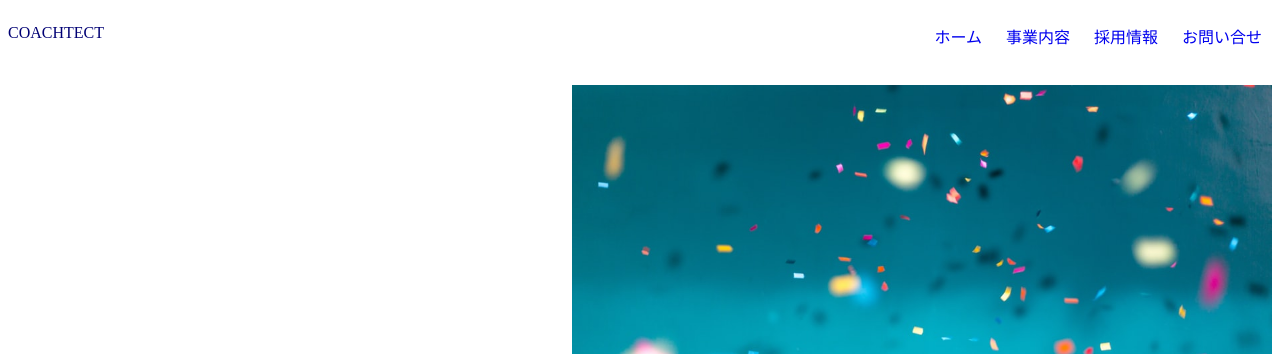
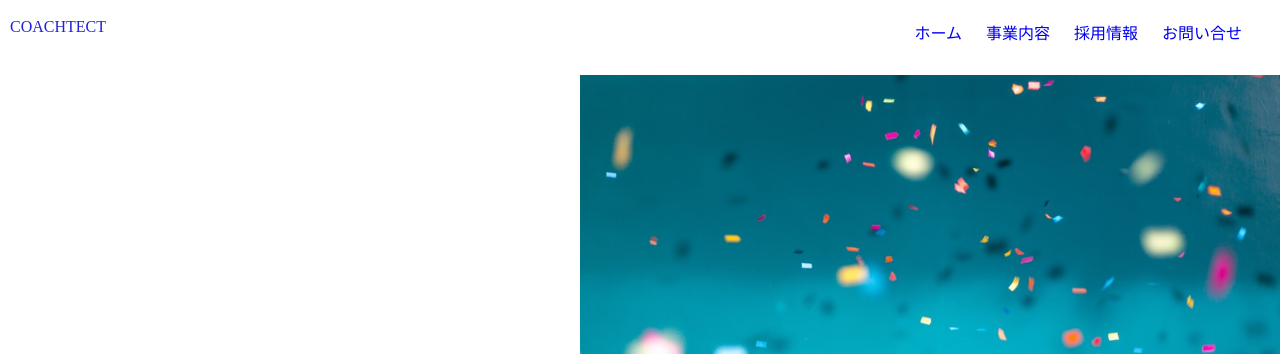
Before and after one commit to yanagimuneyoshi/20230307_coachtech_css, a plain HTML site: page index.html in a window 1280 px wide. Shown: the top 354 px of the page. Drawn offline with Linux system fonts and the light colour scheme.

Commit message:
任意のメッセージ

```diff
--- a/style.css
+++ b/css/index.css
@@ -1,37 +1,44 @@
 
 
 header div p {
-    color: #000074;
+  color: #2121d5;
 }
-header div nav {
+
+header div p {
+  position: absolute;
+  top: 2px;
+  left: 10px;
+}
+
+header div nav ul {
   text-align: right;
 
 }
 
 header div nav ul {
-  margin: 10;
-  padding: 0;
+  margin: 10px;
+  padding: 10px;
 }
 
-header div nav ul li {
-  text-decoration-line:  none;
+header div nav ul a {
+  text-decoration-line: none;
   list-style: none;
   display: inline;
   width: auto;
-  margin: 0 10px;
+  margin: 10px 10px;
 }
 header div nav ul li a {
   text-decoration: none;
 }
 
 
-.header {
-  display: flex;
+header div nav ul li {
+  display: inline;
   justify-content: space-between;
 }
 
 
-.imgbox {
+div nav ul li {
   position: relative;
 }
 
--- /dev/null
+++ b/css/reset.css
@@ -0,0 +1,69 @@
+header div p {
+  color: #2121d5;
+}
+
+header div p {
+  position: absolute;
+  top: 2px;
+  left: 10px;
+}
+
+header div nav ul {
+  text-align: right;
+
+}
+
+header div nav ul {
+  margin: 10px;
+  padding: 10px;
+}
+
+header div nav ul a {
+  text-decoration-line: none;
+  list-style: none;
+  display: inline;
+  width: auto;
+  margin: 10px 10px;
+}
+
+header div nav ul li a {
+  text-decoration: none;
+}
+
+
+header div nav ul li {
+  display: inline;
+  justify-content: space-between;
+}
+
+
+div nav ul li {
+  position: relative;
+}
+
+img {
+  width: 100%;
+  height: auto;
+  max-width: 700px;
+  display: block;
+  position: absolute;
+  right: 0px;
+}
+
+
+h1 {
+  position: relative;
+  top: 282px;
+  left: 0px;
+  width: 200px;
+  height: 300px;
+  left: 0px;
+}
+
+section {
+  margin: 0px 0px 0px 0px;
+  width: 900px;
+  height: 200px;
+  left: 0px;
+  background-color: #000074;
+}
--- a/index.html
+++ b/index.html
@@ -5,12 +5,13 @@
   <meta http-equiv="X-UA-Compatible" content="IE=edge">
   <meta name="viewport" content="width=device-width, initial-scale=1.0">
   <title>Document</title>
-  <link rel="stylesheet" href="./style.css">
+  <link rel="stylesheet" href="css/index.css">
+  <link rel="stylesheet" href="css/reset.css">
 </head>
 
 <header>
     <div class="header">
-      <p>COACHTECT</p>
+      <p class>COACHTECT</p>
         <nav>
           <ul>
             <li><a href=”#”>ホーム</a></li>
@@ -23,12 +24,9 @@
 </header>
 
 <main >
-  <archine >
-    <div class="imgbox">
-      <img src="firstview.jpeg" alt="代替テキスト">
-
-    </div>
-    <h1>毎日を笑顔に</h1>
-    <section> 　　　　　　</section>
-  </archine>
+  <div class="imgbox">
+    <img src="firstview.jpeg" alt="代替テキスト">
+  </div>
+  <h1>毎日を笑顔に</h1>
+  <section> 　　　　　　</section>
 </main>
```
Also changed, not shown: 1 other file.
